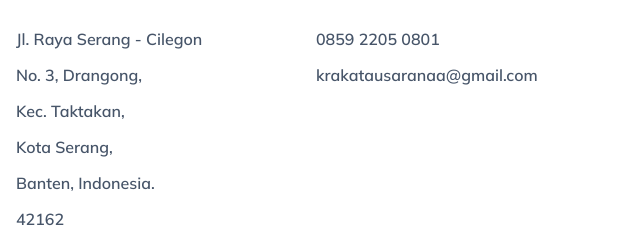
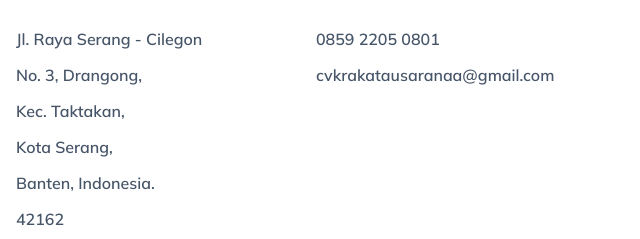
Before and after one commit to KrakatauSaranaa/krakatausaranaa.github.io, a plain HTML site: page index.html in a window 1280 px wide. Shown: the part 3792-4031 px from the top of the page, 640-1280 px from the left. Drawn offline with nearby package versions, Linux system fonts and the light colour scheme.

Commit message:
Update index.html

```diff
--- a/index.html
+++ b/index.html
@@ -230,7 +230,7 @@
           <h4>Contact</h4>
           <ul class="footer__links">
             <li><a href="https://wa.me/message/ISUFJZHY3I3MO1">0859 2205 0801</a></li>
-            <li><a href="https://mail.google.com/mail/?authuser=0">krakatausaranaa@gmail.com</a></li>
+            <li><a href="https://mail.google.com/mail/?authuser=0">cvkrakatausaranaa@gmail.com</a></li>
           </ul>
         </div>
       </div>
```
